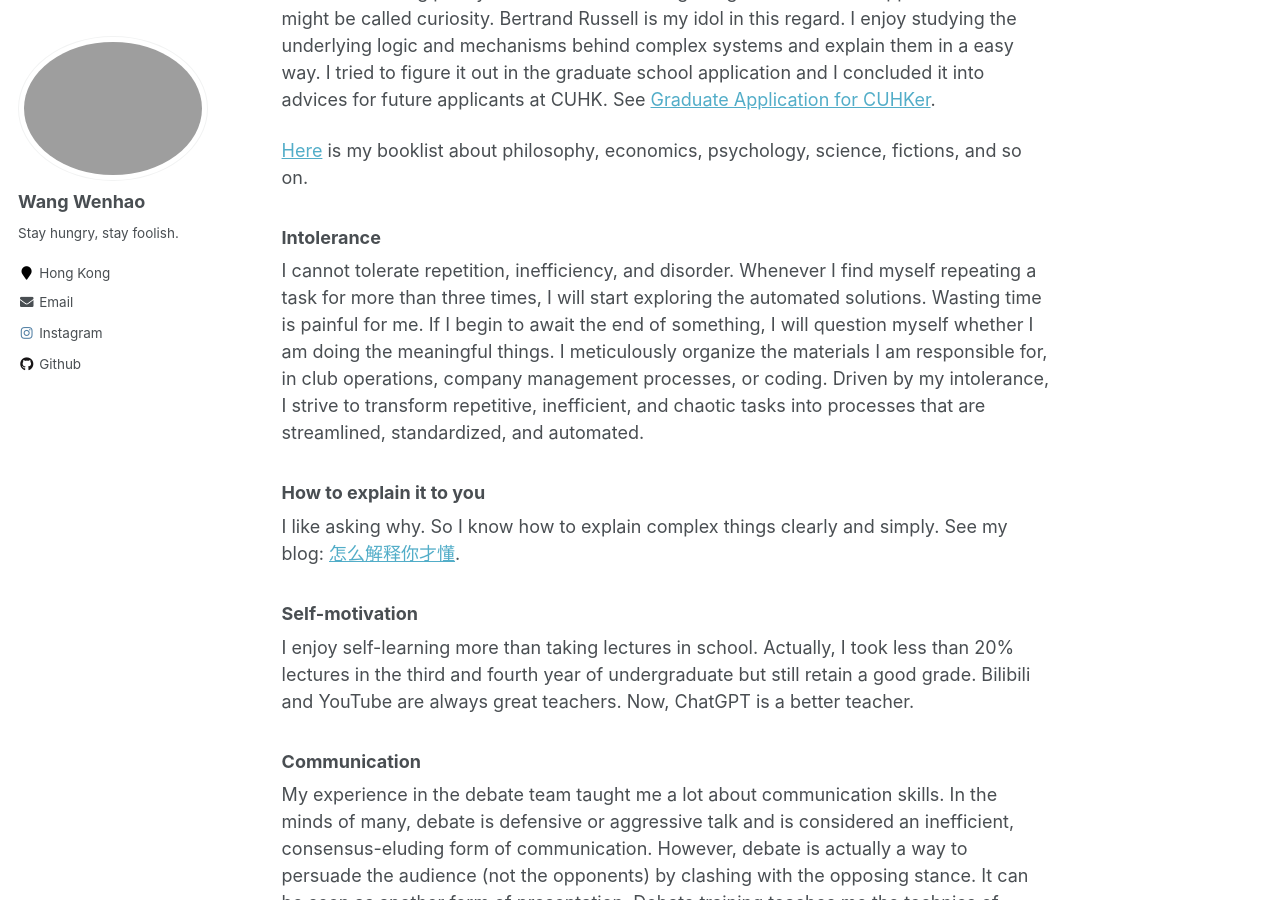
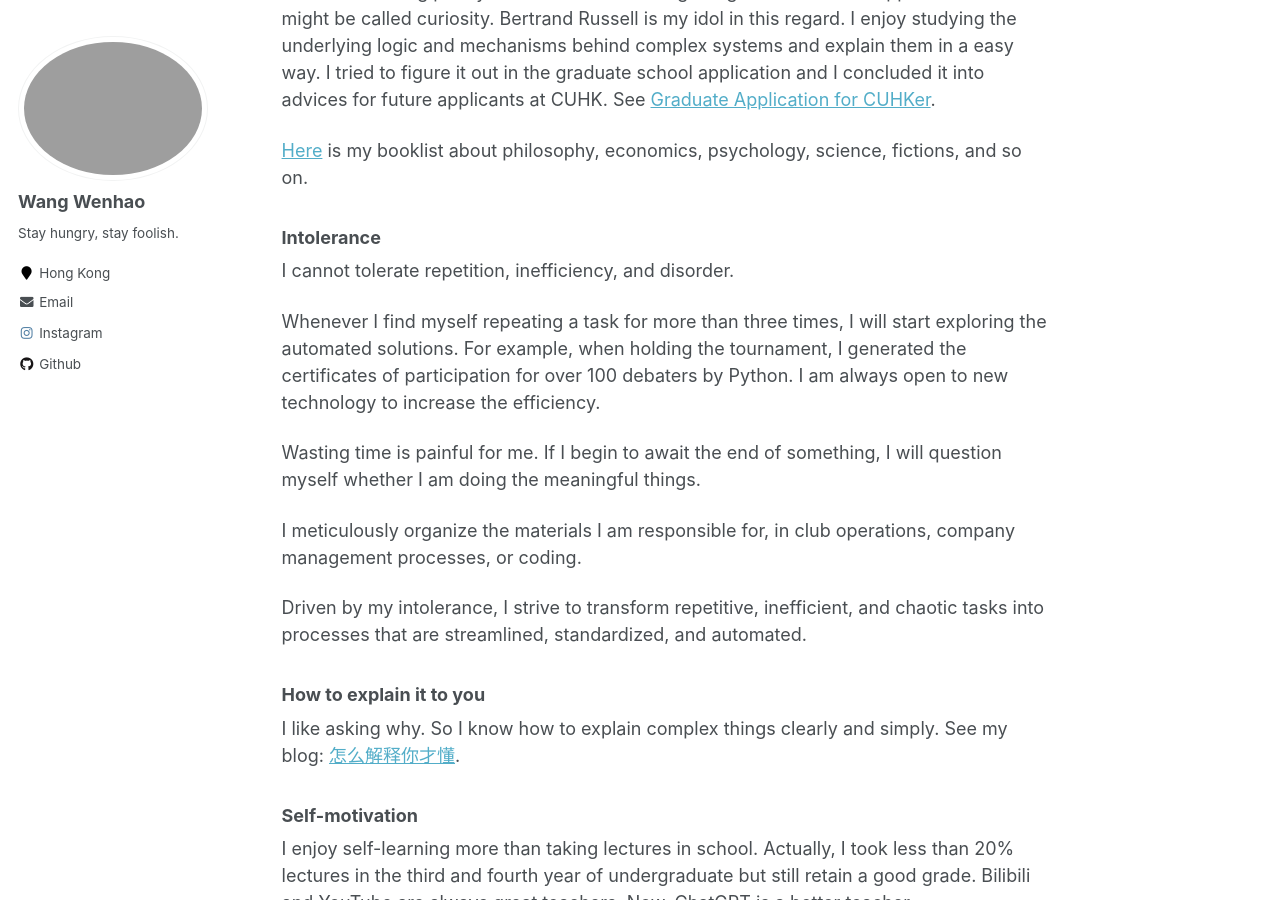
Before and after one commit to Hao-Starrr/Hao-Starrr.github.io, a Jekyll site: the page built from _pages/about.md, in a window 1280 px wide and 900 px high, scrolled down 1033 px. Built offline with Jekyll 4.4.1, drawn with Linux system fonts in a browser that asks for light colours.

Commit message:
seperate

```diff
--- a/_pages/about.md
+++ b/_pages/about.md
@@ -29,7 +29,15 @@
 
 ### Intolerance
 
-I cannot tolerate repetition, inefficiency, and disorder. Whenever I find myself repeating a task for more than three times, I will start exploring the automated solutions. Wasting time is painful for me. If I begin to await the end of something, I will question myself whether I am doing the meaningful things. I meticulously organize the materials I am responsible for, in club operations, company management processes, or coding. Driven by my intolerance, I strive to transform repetitive, inefficient, and chaotic tasks into processes that are streamlined, standardized, and automated.
+I cannot tolerate repetition, inefficiency, and disorder.
+
+Whenever I find myself repeating a task for more than three times, I will start exploring the automated solutions. For example, when holding the tournament, I generated the certificates of participation for over 100 debaters by Python. I am always open to new technology to increase the efficiency.
+
+Wasting time is painful for me. If I begin to await the end of something, I will question myself whether I am doing the meaningful things.
+
+I meticulously organize the materials I am responsible for, in club operations, company management processes, or coding.
+
+Driven by my intolerance, I strive to transform repetitive, inefficient, and chaotic tasks into processes that are streamlined, standardized, and automated.
 
 ### How to explain it to you
 
```
Also changed, not shown: _pages/cv.md (+0 -1 lines).
